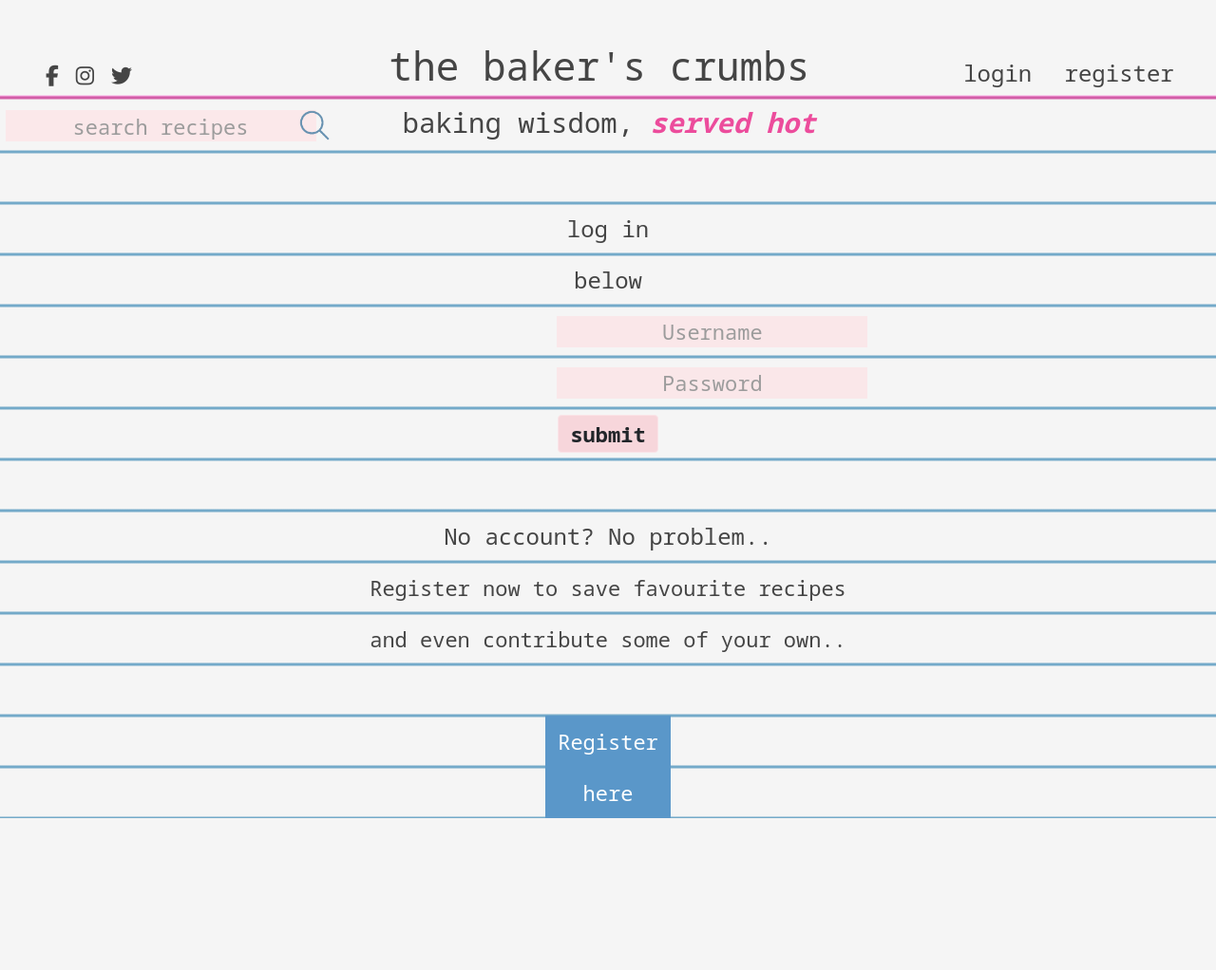
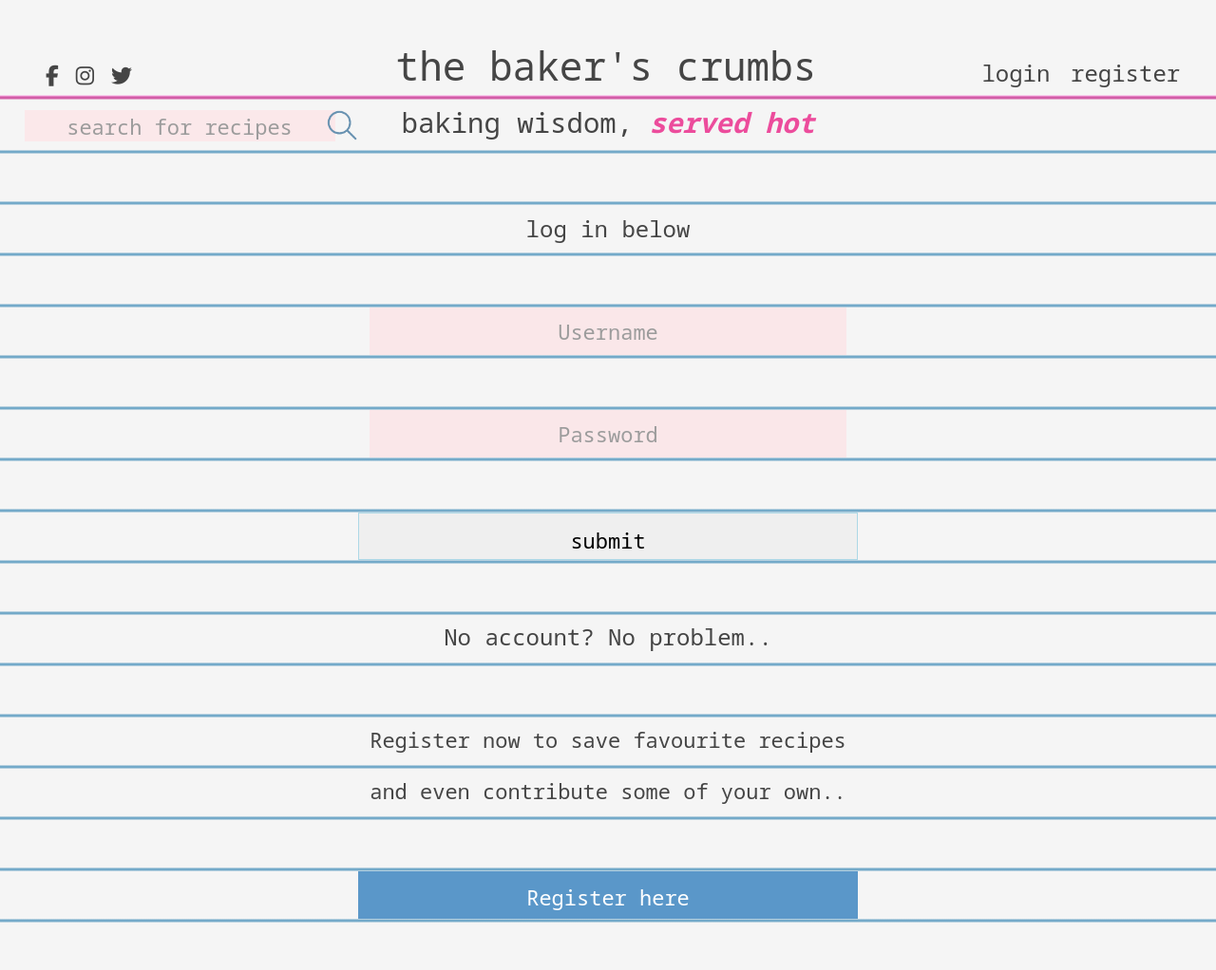
Before and after one commit to thomasmcquillan/the-bakers-crumbs, a Flask app: page /login in a window 1280 px wide. Shown: the whole page at 95% size. Before the commit the page ends 862 px from the top, so only its background shows below. Run offline with Flask 2, Linux system fonts and the light colour scheme; some libraries are stand-ins or nearby versions.

Commit message:
Edit layout styles on home and login pages

```diff
--- a/static/css/style.css
+++ b/static/css/style.css
@@ -75,22 +75,23 @@
 }
 
 .tbc-logo {
-    background: none;
-    border: none;
     display: flex;
     flex-direction: column;
-    justify-self: center;
     margin: auto;
     align-self: center;
     line-height: 54px;
-    position: fixed;
+    position: absolute;
     top: 38px;
+    left: 0;
+    width: 100vw;
+    justify-items: center;
 }
 
 .tbc-logo h1 {
     font-size: 41px;
     font-weight: 500;
     margin-top: 7px;
+    margin-left: 14px;
 }
 
 .recipe-thumb {
@@ -174,7 +175,7 @@
 
 .navbar {
     justify-items: space-between;
-    width: 20vw;
+    width: 18vw;
     margin: 42px 6px auto auto;
 }
 
@@ -200,7 +201,6 @@
     flex-direction: column;
     justify-items: center;
     width: 100vw;
-    margin: 216px auto auto auto;
     margin: 182px auto auto auto;
 }
 
@@ -216,6 +216,7 @@
 .blue-button {
     background-color: #5a97c9;
     color: white;
+    width: fit-content;
 }
 
 .pink-text:hover {
@@ -233,6 +234,25 @@
 input::placeholder {
     color: rgb(156, 156, 156);
     align-content: center;
+}
+
+.username-input input {
+    display: flex;
+    width: 100%;
+    height: 50px;
+    line-height: 54px;
+    margin-bottom: 54px;
+    margin-top: 2px;
+}
+
+.password-input input,
+.tbc-button {
+    display: flex;
+    width: 100%;
+    height: 50px;
+    line-height: 54px;
+    margin-bottom: 54px;
+    margin-top: 4px;
 }
 
 .form-row {
@@ -253,7 +273,7 @@
 }
 
 button {
-    border: none;
+    border: 1px solid lightblue;
 }
 
 .card-image img {
@@ -268,9 +288,7 @@
 }
 
 .card-image {
-    /* margin-top: 262px; */
     margin-bottom: 54px;
-    /* background-color: rgba(245, 245, 245, 0.541); */
 }
 
 .view-recipe {
@@ -294,13 +312,10 @@
 
 .tbc-logo-caption {
     font-size: 29px;
-    line-height: 28px;
-    margin-left: 3px;
     margin: 80px auto auto auto;
     width: 100vw;
     left: 0;
     text-align: center;
-    padding-right: 10px;
     line-height: 54px;
 }
 
@@ -329,7 +344,6 @@
 
 .tbc-nav-link {
     display: flex;
-    /* padding-bottom: 54px; */
     text-align: center;
 }
 
@@ -345,14 +359,6 @@
     left: 13px;
     border: none;
     justify-items: center;
-}
-
-#icon-wrap {
-    display: inline-flex;
-    align-content: center;
-    width: 44px;
-    height: 44px;
-    background: transparent;
 }
 
 /* Media Queries */
@@ -376,13 +382,11 @@
 
     #tbc-search-form {
         display: flex;
-        flex-direction: row;
-        justify-items: center;
-        width: 100vw;
-        width: 488px;
+        flex-direction: column;
+        /* justify-items: center; */
+        width: 550px;
         position: absolute;
-        margin: 16px auto auto -66px;
-        /* left: -28px; */
+        margin: 16px auto auto -99px;
         flex-wrap: wrap;
         justify-content: space-between;
         align-items: flex-start;
@@ -426,8 +430,12 @@
     display: flex;
     flex-direction: row;
     flex-wrap: wrap;
-    width: 90vw;
+    width: 80vw;
     justify-content: space-evenly;
+}
+
+.tbc-cat-links a {
+    margin-bottom: 54px;
 }
 
 .tbc-home-link {
@@ -438,12 +446,12 @@
     left: 0;
     position: relative;
     justify-items: center;
-    margin-bottom: 54px;
+    /* margin-bottom: 54px; */
 }
 
-.home-link-wrap {
+/* .home-link-wrap {
     margin-top: 54px;
-}
+} */
 
 .tbc-links {
     margin-bottom: 54px;
--- a/templates/base.html
+++ b/templates/base.html
@@ -1,12 +1,9 @@
 <!DOCTYPE HTML>
 <html lang="en">
 <head>
-    <!-- meta tags -->
     <meta charset="UTF-8">
-    <!-- display settings -->
     <meta name="viewport" content="width=device-width, initial-scale=1.0">
     <meta http-equiv="X-UA-Compatible" content="ie=edge">
-    <!-- Bootstrap CSS -->
     <link href="https://cdn.jsdelivr.net/npm/bootstrap@5.1.3/dist/css/bootstrap.min.css" rel="stylesheet"
         integrity="sha384-1BmE4kWBq78iYhFldvKuhfTAU6auU8tT94WrHftjDbrCEXSU1oBoqyl2QvZ6jIW3" crossorigin="anonymous">
     <script src="https://kit.fontawesome.com/d3a1f4adbf.js" crossorigin="anonymous"></script>
@@ -16,9 +13,7 @@
     <link href="https://fonts.googleapis.com/css2?family=Inconsolata:wght@200;300;400&family=Noto+Sans+Mono:wght@100;200;300;400&display=swap" rel="stylesheet">
     {% block styles %}
     {% endblock %}
-    <!-- jQuery -->
     <script src="https://ajax.googleapis.com/ajax/libs/jquery/3.5.1/jquery.min.js"></script>
-    <!-- Page title -->
     <title>The Baker's Crumbs</title>
 </head>
 <body class="container-fluid">
@@ -39,11 +34,11 @@
         </nav>
         <form class="search-form" action="{{ url_for('search') }}" method="post">
             <div id="tbc-search-form" class="search-input">
-                <input type="text" name="query" minlength="3" class="validate" placeholder="search recipes" required>
-                <button id="icon-wrap" type="submit">
+                <input type="text" name="query" minlength="3" class="validate" placeholder="search for recipes" required>
+                <!-- <button type="submit"> -->
                     <span><img id="tbc-search" src="{{ url_for('static', filename='images/tbc-search.png') }}"></span>
-                    <span><img id="tbc-search-hover" src="{{ url_for('static', filename='images/tbc-search-hover.png') }}"></span>
-                </button>
+                    <span><img id="tbc-search-hover" type="submit" src="{{ url_for('static', filename='images/tbc-search-hover.png') }}"></span>
+                <!-- </button> -->
             </div>
         </form>
     </header>
@@ -54,11 +49,9 @@
     {% block content %}
     {% endblock %}
 
-    <!-- jquery script -->
     <script src="https://code.jquery.com/jquery-3.5.1.slim.min.js"
         integrity="sha384-DfXdz2htPH0lsSSs5nCTpuj/zy4C+OGpamoFVy38MVBnE+IbbVYUew+OrCXaRkfj" crossorigin="anonymous">
     </script>
-    <!-- bootstrap min -->
     <script src="https://cdn.jsdelivr.net/npm/bootstrap@5.1.3/dist/js/bootstrap.bundle.min.js"
         integrity="sha384-ka7Sk0Gln4gmtz2MlQnikT1wXgYsOg+OMhuP+IlRH9sENBO0LRn5q+8nbTov4+1p"
         crossorigin="anonymous"></script>
--- a/templates/login.html
+++ b/templates/login.html
@@ -1,49 +1,46 @@
 {% extends "base.html" %}
 {% block content %}
 
-<!-- <div class="container-fluid"> -->
 <div class="row page-content justify-content-center">
     <form class="col-12" method="POST" action="{{ url_for('login') }}">
         <div class="container-fluid justify-content-center">
             <div class="row justify-items-center">
-                    <h4 style="text-align:center" class="mx-auto col-3">log in below</h4>
+                <h4 style="text-align:center" class="mx-auto col">log in below</h4>
             </div>
+            <br>
             <!-- Username Input -->
-                <div class="row justify-content-center">
-                    <div class="input-field col-3">
+            <div class="row">
+                <div class="username-input">
                     <input id="username" name="username" type="text" minlength="6" maxlength="15" class="validate" autocomplete="on" placeholder="Username" required>
                 </div>
             </div>
             <!-- Password Input -->
-                <div class="row justify-content-center">
-                    <div class="input-field col-3">
+            <div class="row">
+                <div class="password-input">
                     <input id="password" name="password" type="password" minlength="6" maxlength="15" class="validate" autocomplete="on" placeholder="Password" required>
                 </div>
             </div>
             <!-- Confirm Login Button -->
-                <div class="row justify-content-center">
-                    <button type="submit" class="btn col-1 tbc-button">
+            <div class="row">
+                <button type="submit" class="tbc-button justify-content-center">
                     submit
                 </button>
             </div>
             <div class="row justify-content-center">
                 <div class="col">
-                        <br>
                     <h4 style="text-align:center">
                         No account? No problem..
-                        </h4>
+                    </h4><br>
                     <p style="text-align:center">Register now to save favourite recipes <br> and even contribute some of your own..</p>
                     <br>
                 </div>
-                    <!-- <a style="text-align: center" href="{{ url_for('register') }}" class="btn-center justify-self-center blue-button">Register here</a> -->
             </div>
             <div class="row justify-content-center">
-                    <a style="text-align: center" href="{{ url_for('register') }}" class="col-3 blue-button">Register here</a>
+                <a style="text-align: center" href="{{ url_for('register') }}" class="tbc-button blue-button justify-content-center">Register here</a>
             </div>
         </div>
     </form>
 </div>
-<!-- </div> -->
 
 
 {% endblock %}
```
Also changed, not shown: templates/index.html (+14 -11 lines). Lines whose indentation alone changed are shown as unchanged.
